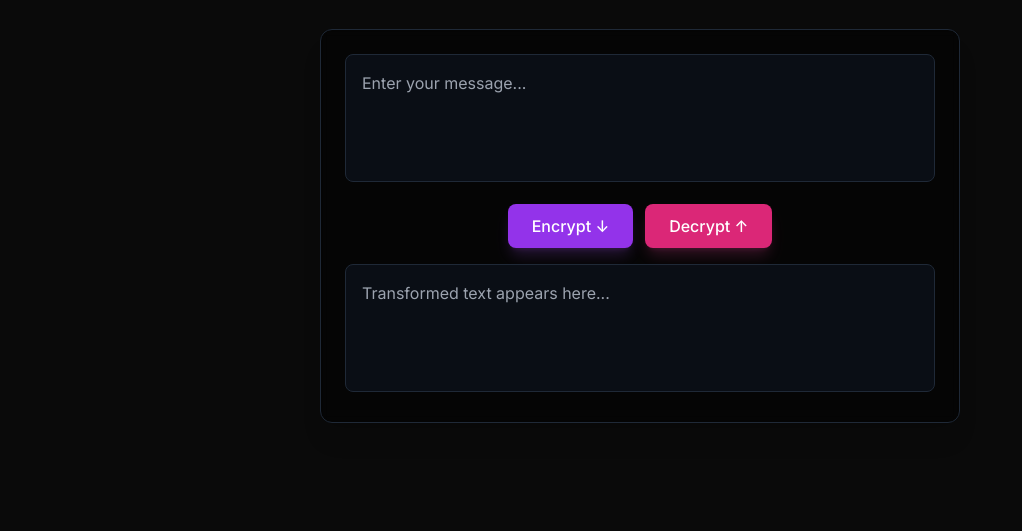
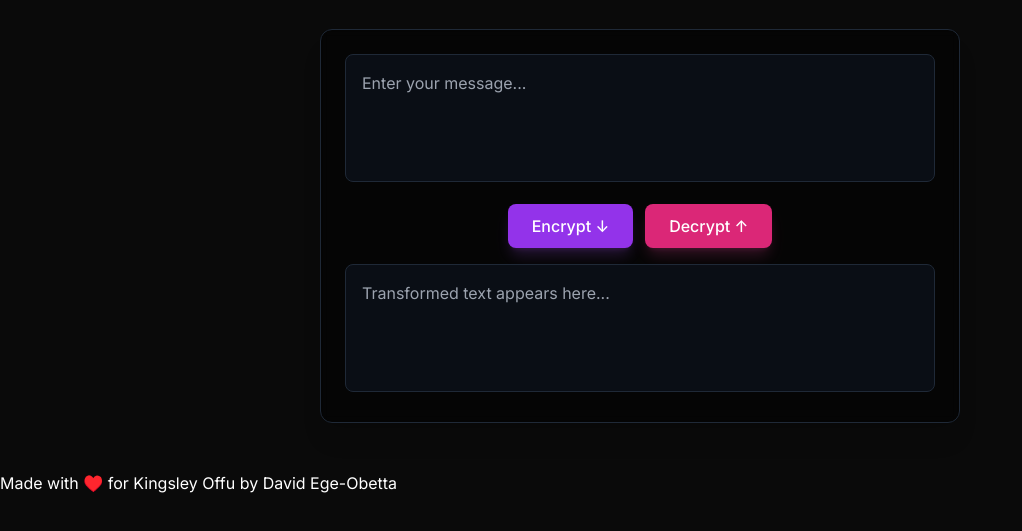
Before and after one commit to BobbyDXL/Hidden-code-decipher, a plain HTML site: page index.html in a window 1280 px wide. Shown: the part 115-646 px from the top of the page, without its empty margins (0-1022 px from the left). Drawn offline with nearby package versions, Linux system fonts and the light colour scheme.

Commit message:
Added footer

```diff
--- a/index.html
+++ b/index.html
@@ -76,6 +76,8 @@
             </div>
         </div>
     </main>
+    <footer>Made with ♥️ for Kingsley Offu by David Ege-Obetta</footer>
+
     <script src="script.js"></script>
 </body>
 </html>
```
